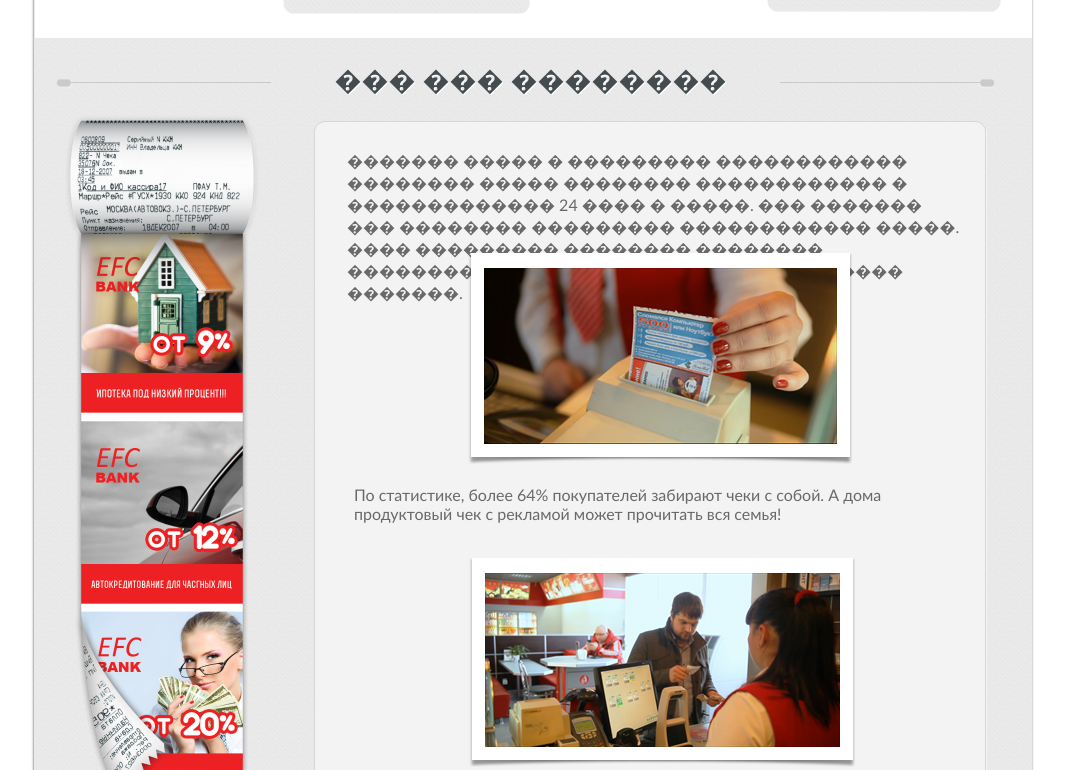
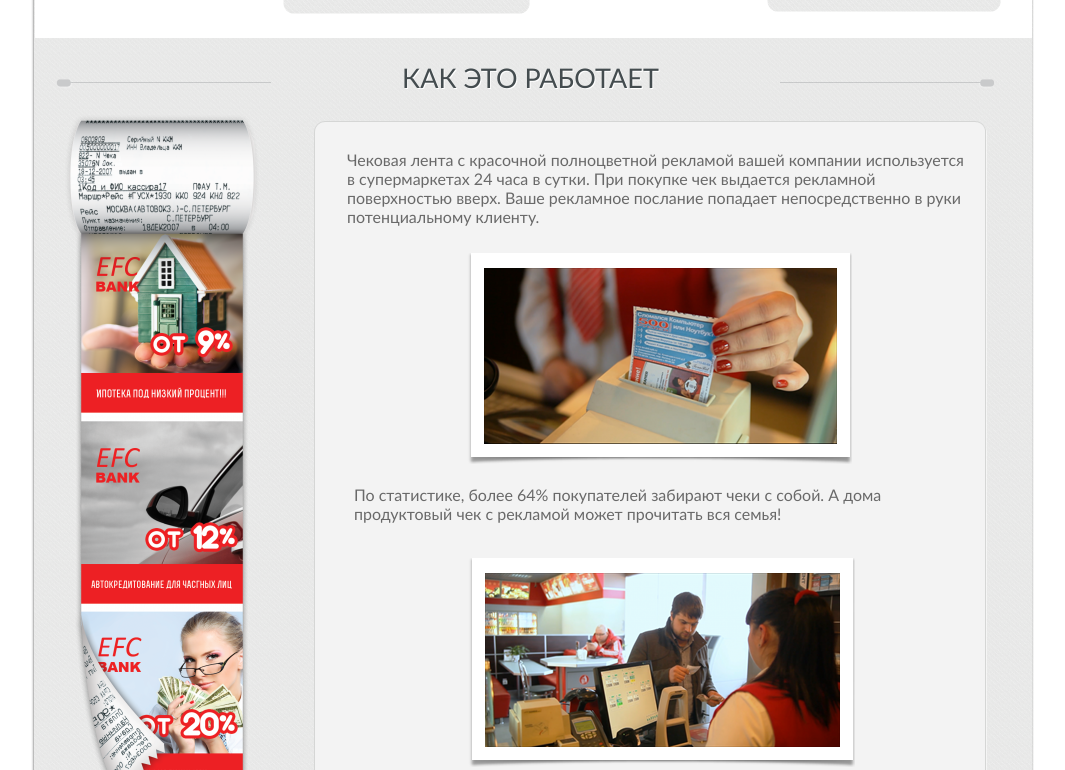
Before and after one commit to NikolayGalkin/galkin.github.io, a plain HTML site: page index.html in a window 1280 px wide. Shown: the part 1152-1922 px from the top of the page, without its empty margins (110-1175 px from the left). Drawn offline with Linux system fonts and the light colour scheme.

Commit message:
Fixed encoding

```diff
--- a/index.html
+++ b/index.html
@@ -638,13 +638,13 @@ a:hover {
     <img src="images/img0002.png" id="Image14" alt="" style="width:1px;height:2920px;"></div>
 <div id="wb_Text11"
      style="position:absolute;left:134px;top:1213px;width:733px;height:35px;text-align:center;z-index:39;">
-    <span style="color:#444C4F;font-family:'Trebuchet MS';font-size:27px;">��� ��� ��������</span></div>
+    <span style="color:#444C4F;font-family:'Trebuchet MS';font-size:27px;">КАК ЭТО РАБОТАЕТ</span></div>
 <div id="wb_Image17" style="position:absolute;left:31px;top:1136px;width:939px;height:10px;z-index:40;">
     <img src="images/line2.png" id="Image17" alt="" style="width:939px;height:10px;"></div>
 <div id="wb_Shape2" style="position:absolute;left:284px;top:1273px;width:673px;height:685px;z-index:41;">
     <img src="images/img0004.png" id="Shape2" alt="" style="border-width:0;width:673px;height:685px;"></div>
 <div id="wb_Text13" style="position:absolute;left:317px;top:1302px;width:619px;height:88px;z-index:42;text-align:left;">
-    <span style="color:#696969;font-family:'Trebuchet MS';font-size:16px;">������� ����� � ��������� ������������ �������� ����� �������� ������������ � ������������� 24 ���� � �����. ��� ������� ��� �������� ��������� ������������ �����. ���� ��������� �������� �������� ��������������� � ���� �������������� �������. </span>
+    <span style="color:#696969;font-family:'Trebuchet MS';font-size:16px;">Чековая лента с красочной полноцветной рекламой вашей компании используется в супермаркетах 24 часа в сутки. При покупке чек выдается рекламной поверхностью вверх. Ваше рекламное послание попадает непосредственно в руки потенциальному клиенту. </span>
 </div>
 <div id="wb_Image26" style="position:absolute;left:438px;top:1708px;width:389px;height:211px;z-index:43;">
     <img src="images/img0003.png" id="Image26" alt="" style="width:389px;height:211px;"></div>
@@ -713,7 +713,7 @@ a:hover {
 <div id="wb_Text14"
      style="position:absolute;left:126px;top:2661px;width:733px;height:35px;text-align:center;z-index:46;">
     <span style="color:#22BFF7;font-family:'Trebuchet MS';font-size:27px;"><strong> </strong></span><span
-        style="color:#444C4F;font-family:'Trebuchet MS';font-size:27px;">��������� ���� ���������</span></div>
+        style="color:#444C4F;font-family:'Trebuchet MS';font-size:27px;">НЕКОТОРЫЕ НАШИ ЗАКАЗЧИКИ</span></div>
 <div id="wb_Image29" style="position:absolute;left:39px;top:2678px;width:939px;height:10px;z-index:47;">
     <img src="images/line2.png" id="Image29" alt="" style="width:939px;height:10px;"></div>
 <div id="wb_Text29" style="position:absolute;left:316px;top:24px;width:366px;height:58px;z-index:50;text-align:left;">
```
